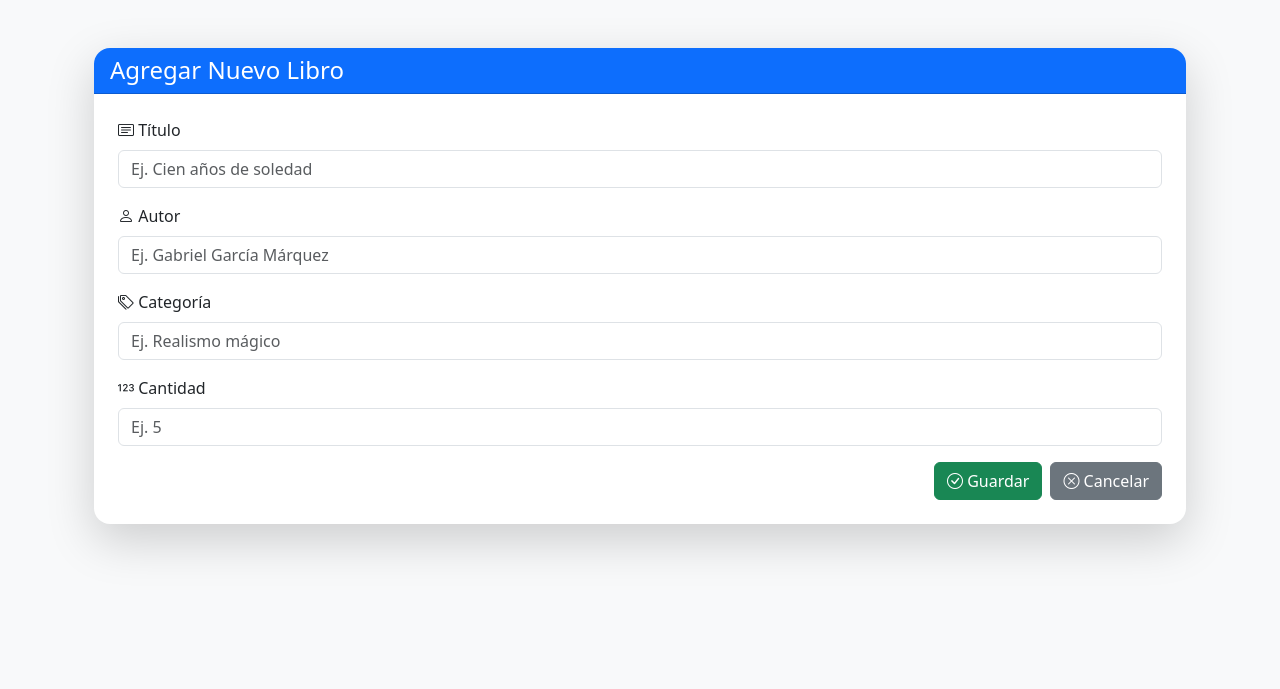
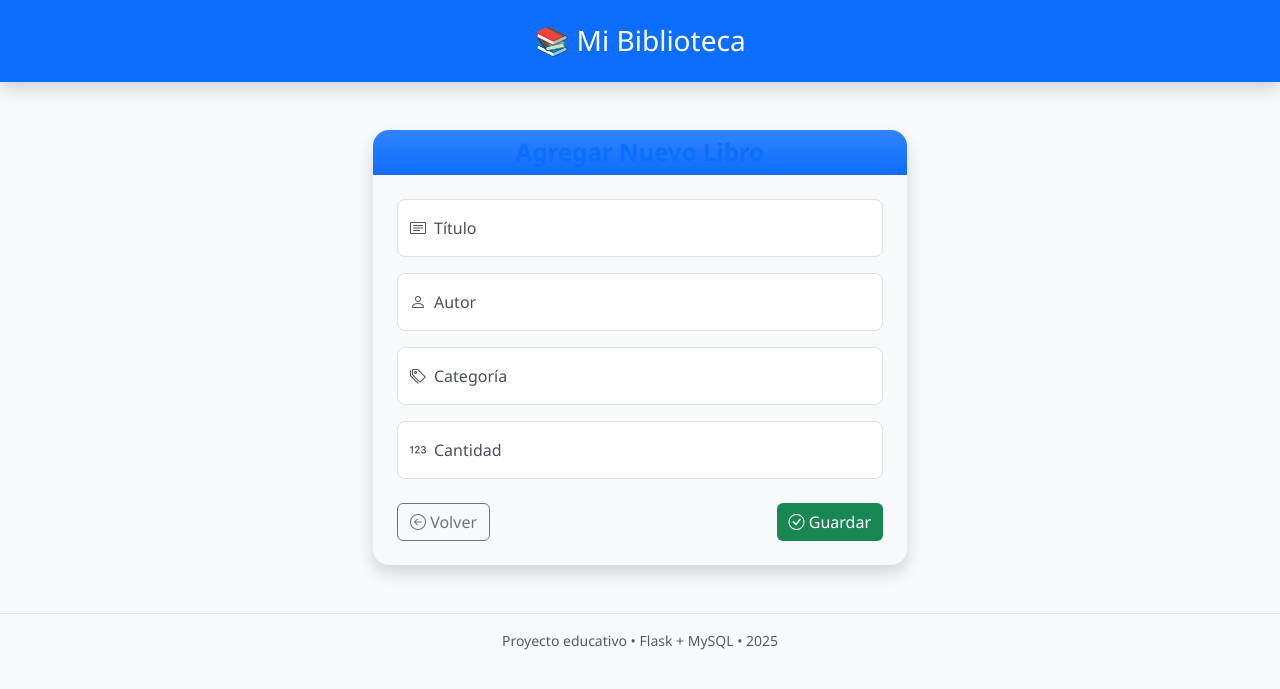
Before and after one commit to yaicardenas/Biblioteca-Poli-Yuli, a Flask app: page /agregar in a window 1280 px wide. Shown: the top 689 px of the page. Run offline with Flask 3, Linux system fonts and the light colour scheme.

```diff
--- a/app/app.py
+++ b/app/app.py
@@ -6,7 +6,7 @@ app = Flask(__name__)
 def obtener_conexion():
     return mysql.connector.connect(
         #host="localhost",
-        host="db",
+        host="mysql-db",
         user="root",
         password="root",
         database="biblioteca"
--- a/app/static/css/estilos.css
+++ b/app/static/css/estilos.css
@@ -1,3 +1,71 @@
+/* Fondo general y tipografía */
 body {
-    background-color: #f8f9fa;
+    background-color: #f8f9fa; /* Gris claro de Bootstrap */
+    font-family: 'Segoe UI', Tahoma, Geneva, Verdana, sans-serif;
 }
+
+/* Encabezados principales */
+h1, h2, h3, h4 {
+    font-weight: 600;
+    color: #0d6efd; /* Azul Bootstrap */
+}
+
+/* Botones personalizados */
+.btn-success {
+    background-color: #198754;
+    border: none;
+}
+
+.btn-success:hover {
+    background-color: #157347;
+}
+
+.btn-outline-success {
+    border-color: #198754;
+    color: #198754;
+}
+
+.btn-outline-success:hover {
+    background-color: #198754;
+    color: white;
+}
+
+/* Tarjetas */
+.card {
+    border-radius: 1rem;
+}
+
+.card-header {
+    font-size: 1.2rem;
+}
+
+/* Tabla */
+.table th, .table td {
+    vertical-align: middle;
+    font-size: 0.95rem;
+}
+
+.table th {
+    background-color: #e9f2fd;
+    color: #0d6efd;
+}
+
+/* Inputs */
+input.form-control {
+    border-radius: 0.5rem;
+}
+
+/* Formulario */
+form label {
+    font-weight: 500;
+    color: #495057;
+}
+
+/* Pie de página o margen final opcional */
+footer {
+    margin-top: 3rem;
+    padding: 1rem;
+    text-align: center;
+    color: #6c757d;
+    font-size: 0.85rem;
+}
--- a/app/templates/agregar_libro.html
+++ b/app/templates/agregar_libro.html
@@ -1,38 +1,44 @@
 {% extends 'base.html' %}
 {% block contenido %}
 <div class="container mt-5">
-    <div class="card shadow-lg border-0 rounded-4">
-        <div class="card-header bg-primary text-white rounded-top-4">
-            <h4 class="mb-0"><i class="bi bi-book-plus"></i> Agregar Nuevo Libro</h4>
+    <div class="row justify-content-center">
+        <div class="col-md-8 col-lg-6">
+            <div class="card shadow border-0 rounded-4 bg-light">
+                <div class="card-header bg-gradient bg-primary text-white rounded-top-4">
+                    <h4 class="mb-0 text-center">
+                        <i class="bi bi-book-plus"></i> Agregar Nuevo Libro
+                    </h4>
                 </div>
                 <div class="card-body p-4">
                     <form method="POST" action="/agregar">
-                <div class="mb-3">
-                    <label class="form-label"><i class="bi bi-card-text"></i> Título</label>
-                    <input type="text" name="titulo" class="form-control" placeholder="Ej. Cien años de soledad" required>
+                        <div class="form-floating mb-3">
+                            <input type="text" name="titulo" class="form-control" id="titulo" placeholder="Título" required>
+                            <label for="titulo"><i class="bi bi-card-text me-2"></i>Título</label>
                         </div>
-                <div class="mb-3">
-                    <label class="form-label"><i class="bi bi-person"></i> Autor</label>
-                    <input type="text" name="autor" class="form-control" placeholder="Ej. Gabriel García Márquez" required>
+                        <div class="form-floating mb-3">
+                            <input type="text" name="autor" class="form-control" id="autor" placeholder="Autor" required>
+                            <label for="autor"><i class="bi bi-person me-2"></i>Autor</label>
                         </div>
-                <div class="mb-3">
-                    <label class="form-label"><i class="bi bi-tags"></i> Categoría</label>
-                    <input type="text" name="categoria" class="form-control" placeholder="Ej. Realismo mágico" required>
+                        <div class="form-floating mb-3">
+                            <input type="text" name="categoria" class="form-control" id="categoria" placeholder="Categoría" required>
+                            <label for="categoria"><i class="bi bi-tags me-2"></i>Categoría</label>
                         </div>
-                <div class="mb-3">
-                    <label class="form-label"><i class="bi bi-123"></i> Cantidad</label>
-                    <input type="number" name="cantidad" class="form-control" placeholder="Ej. 5" required>
+                        <div class="form-floating mb-4">
+                            <input type="number" name="cantidad" class="form-control" id="cantidad" placeholder="Cantidad" required>
+                            <label for="cantidad"><i class="bi bi-123 me-2"></i>Cantidad</label>
                         </div>
-                <div class="d-flex justify-content-end gap-2">
+                        <div class="d-flex justify-content-between">
+                            <a href="/" class="btn btn-outline-secondary">
+                                <i class="bi bi-arrow-left-circle"></i> Volver
+                            </a>
                             <button type="submit" class="btn btn-success">
                                 <i class="bi bi-check-circle"></i> Guardar
                             </button>
-                    <a href="/" class="btn btn-secondary">
-                        <i class="bi bi-x-circle"></i> Cancelar
-                    </a>
                         </div>
                     </form>
                 </div>
             </div>
         </div>
+    </div>
+</div>
 {% endblock %}
--- a/app/templates/base.html
+++ b/app/templates/base.html
@@ -11,16 +11,32 @@
     <!-- Bootstrap Icons -->
     <link href="https://cdn.jsdelivr.net/npm/bootstrap-icons@1.10.5/font/bootstrap-icons.css" rel="stylesheet">
 
-    <!-- Estilos personalizados (si tienes) -->
+    <!-- Estilos personalizados -->
     <link rel="stylesheet" href="{{ url_for('static', filename='css/estilos.css') }}">
 </head>
 <body>
-<div class="container">
-    {% block contenido %}
-    {% endblock %}
-</div>
 
-<!-- Bootstrap JS (opcional si usas componentes interactivos) -->
-<script src="https://cdn.jsdelivr.net/npm/bootstrap@5.3.3/dist/js/bootstrap.bundle.min.js"></script>
+    <!-- Encabezado opcional -->
+    <header class="py-4 bg-primary text-white text-center mb-4 shadow">
+        <div class="container">
+            <h1 class="h3 mb-0">📚 Mi Biblioteca</h1>
+        </div>
+    </header>
+
+    <!-- Contenido principal -->
+    <main class="container mb-5">
+        {% block contenido %}
+        {% endblock %}
+    </main>
+
+    <!-- Pie de página opcional -->
+    <footer class="bg-light text-center py-3 text-muted border-top small">
+        <div class="container">
+            Proyecto educativo • Flask + MySQL • 2025
+        </div>
+    </footer>
+
+    <!-- Bootstrap JS -->
+    <script src="https://cdn.jsdelivr.net/npm/bootstrap@5.3.3/dist/js/bootstrap.bundle.min.js"></script>
 </body>
 </html>
--- a/docker-compose.yml
+++ b/docker-compose.yml
@@ -17,7 +17,7 @@ services:
       MYSQL_ROOT_PASSWORD: root
       MYSQL_DATABASE: biblioteca
     ports:
-      - "5000:5000"
+      - "3306:3306"
     networks:
       - red-biblioteca
     volumes:
```
Also changed, not shown: app/templates/index.html (+14 -10 lines). Lines whose indentation alone changed are shown as unchanged.
